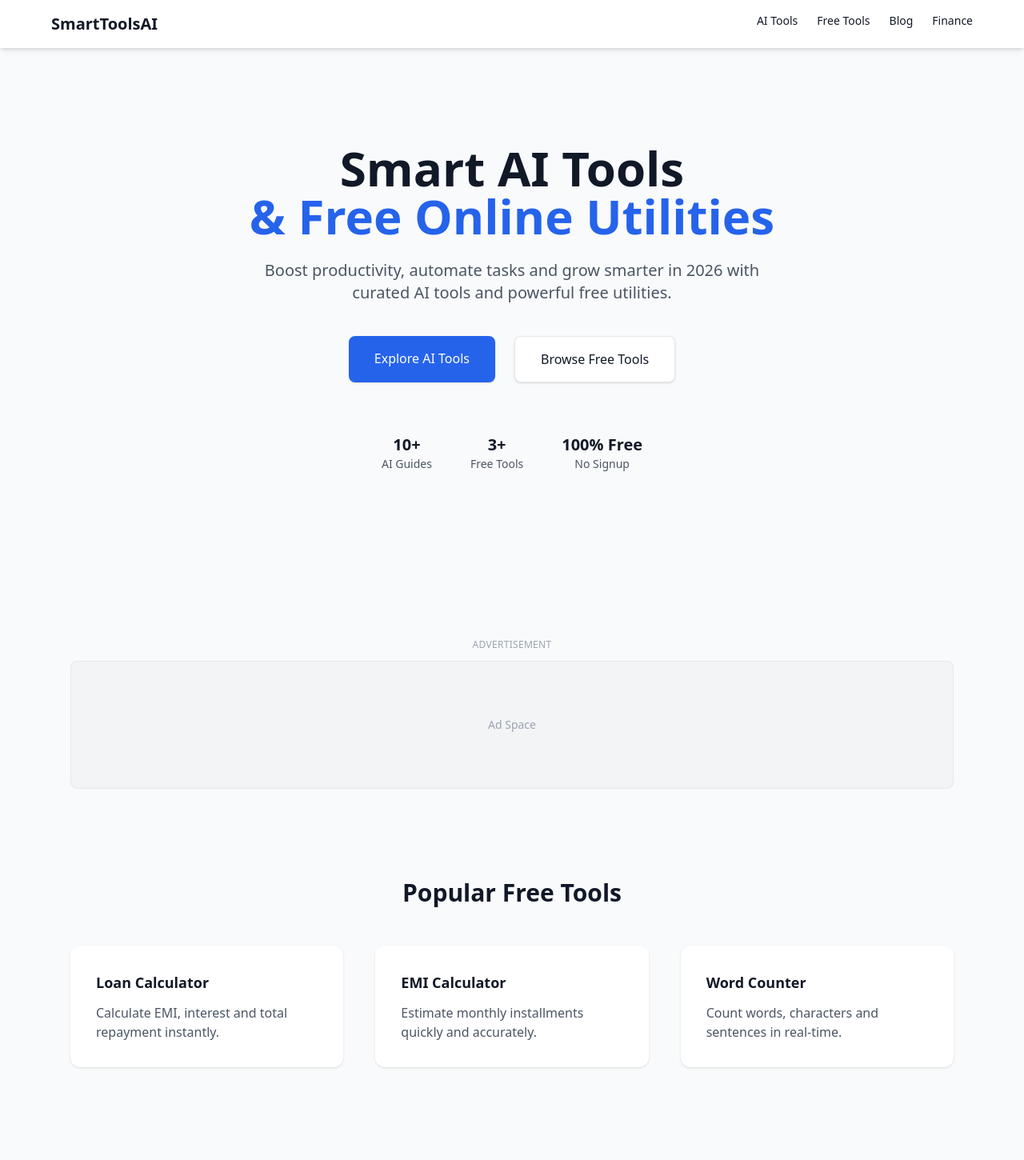
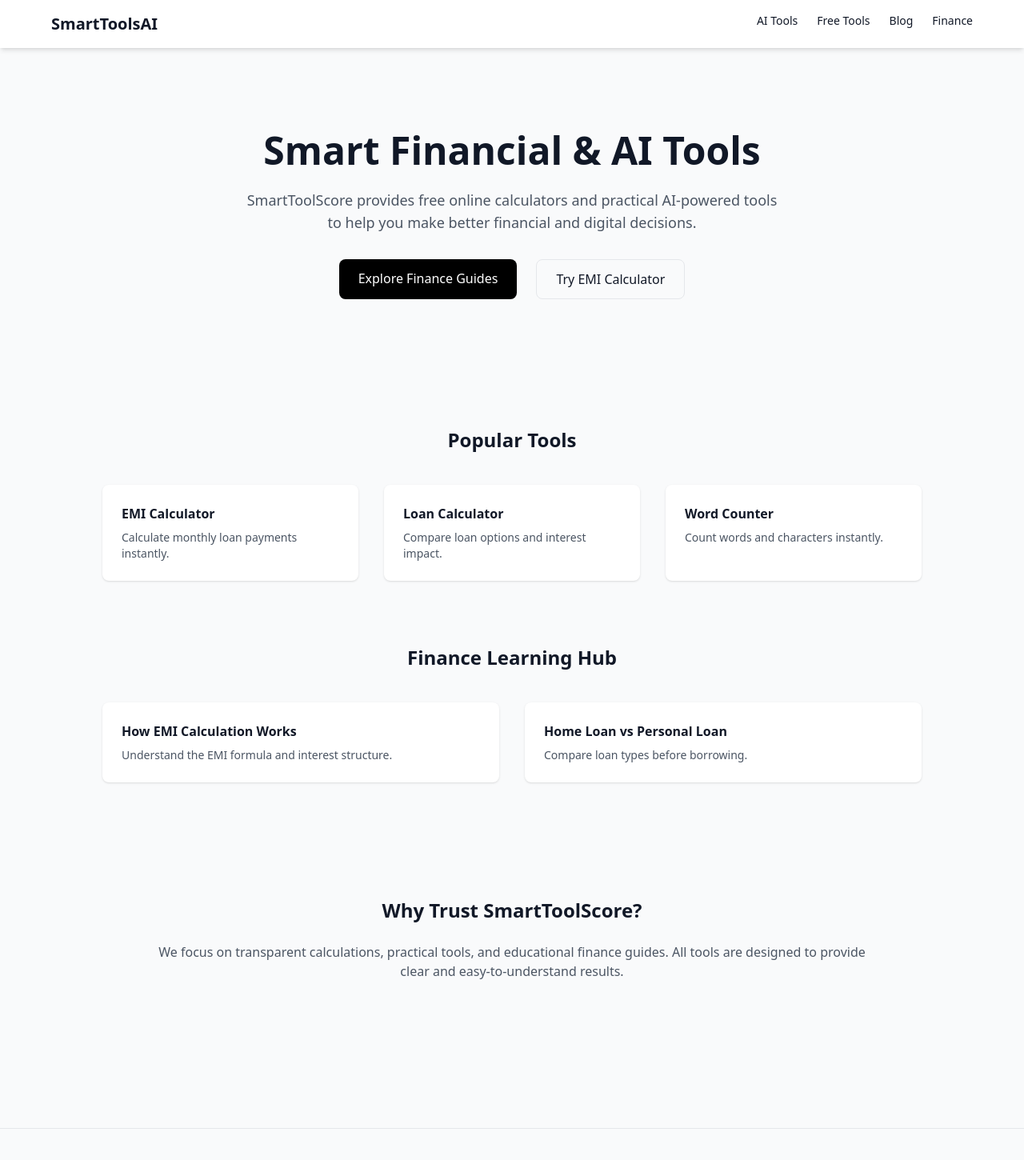
Before and after one commit to rudraod26-maker/smarttoolscore, a Next.js app: page / in a window 1280 px wide. Shown: the top 1450 px of the page at 80% size. Built offline with nearby package versions, Linux system fonts and the light colour scheme.

Commit message:
update authorbox

```diff
--- a/app/page.tsx
+++ b/app/page.tsx
@@ -1,144 +1,107 @@
-import AdBlock from "@/components/AdBlock";
 import Link from "next/link";
-import { articles } from "./ai-tools/articles";
 
-export default function HomePage() {
-  const featuredArticles = articles.slice(0, 3);
-
+export default function Home() {
   return (
-    <div className="space-y-28">
+    <div className="space-y-20">
 
       {/* HERO */}
-      <section className="relative py-24 text-center overflow-hidden">
-        {/* Gradient Background */}
-        <div className="absolute inset-0 bg-gradient-to-b from-blue-50 to-white -z-10" />
-
-        <h1 className="text-5xl md:text-6xl font-extrabold leading-tight mb-6">
-          Smart AI Tools <br />
-          <span className="text-blue-600">
-            & Free Online Utilities
-          </span>
+      <section className="text-center py-20">
+        <h1 className="text-4xl md:text-5xl font-bold mb-6">
+          Smart Financial & AI Tools
         </h1>
 
-        <p className="text-xl text-gray-600 max-w-2xl mx-auto mb-10">
-          Boost productivity, automate tasks and grow smarter in 2026
-          with curated AI tools and powerful free utilities.
+        <p className="text-lg text-gray-600 max-w-2xl mx-auto">
+          SmartToolScore provides free online calculators and practical
+          AI-powered tools to help you make better financial and digital decisions.
         </p>
 
-        <div className="flex justify-center gap-6">
+        <div className="mt-8 flex justify-center gap-6">
           <Link
-            href="/ai-tools"
-            className="bg-blue-600 text-white px-8 py-4 rounded-lg shadow hover:bg-blue-700 transition"
+            href="/finance"
+            className="bg-black text-white px-6 py-3 rounded-lg"
           >
-            Explore AI Tools
+            Explore Finance Guides
           </Link>
 
           <Link
-            href="/tools"
-            className="bg-white border px-8 py-4 rounded-lg shadow hover:shadow-lg transition"
+            href="/tools/emi-calculator"
+            className="border px-6 py-3 rounded-lg"
           >
-            Browse Free Tools
+            Try EMI Calculator
           </Link>
-        </div>
-
-        {/* Trust Stats */}
-        <div className="mt-16 flex justify-center gap-12 text-gray-600 text-sm">
-          <div>
-            <p className="font-bold text-xl text-gray-900">10+</p>
-            <p>AI Guides</p>
-          </div>
-          <div>
-            <p className="font-bold text-xl text-gray-900">3+</p>
-            <p>Free Tools</p>
-          </div>
-          <div>
-            <p className="font-bold text-xl text-gray-900">100% Free</p>
-            <p>No Signup</p>
-          </div>
-        </div>
-      </section>
-      <AdBlock />
-      {/* POPULAR TOOLS */}
-      <section>
-        <h2 className="text-3xl font-bold mb-12 text-center">
-          Popular Free Tools
-        </h2>
-
-        <div className="grid md:grid-cols-3 gap-10">
-          {[
-            {
-              title: "Loan Calculator",
-              desc: "Calculate EMI, interest and total repayment instantly.",
-              href: "/tools/loan-calculator",
-            },
-            {
-              title: "EMI Calculator",
-              desc: "Estimate monthly installments quickly and accurately.",
-              href: "/tools/emi-calculator",
-            },
-            {
-              title: "Word Counter",
-              desc: "Count words, characters and sentences in real-time.",
-              href: "/tools/word-counter",
-            },
-          ].map((tool) => (
-            <Link
-              key={tool.title}
-              href={tool.href}
-              className="bg-white p-8 rounded-xl shadow hover:shadow-xl transition"
-            >
-              <h3 className="text-lg font-semibold mb-3">
-                {tool.title}
-              </h3>
-              <p className="text-gray-600">
-                {tool.desc}
-              </p>
-            </Link>
-          ))}
         </div>
       </section>
 
-      {/* AI ARTICLES */}
-      <section>
-        <h2 className="text-3xl font-bold mb-12 text-center">
-          Trending AI Articles
+      {/* FEATURED TOOLS */}
+      <section className="max-w-5xl mx-auto">
+        <h2 className="text-2xl font-semibold text-center mb-10">
+          Popular Tools
         </h2>
 
-        <div className="grid md:grid-cols-3 gap-10">
-          {featuredArticles.map((article) => (
-            <Link
-              key={article.slug}
-              href={`/ai-tools/${article.slug}`}
-              className="bg-white p-8 rounded-xl shadow hover:shadow-xl transition"
-            >
-              <h3 className="text-lg font-semibold mb-3">
-                {article.title}
-              </h3>
-              <p className="text-gray-600 text-sm">
-                {article.description}
-              </p>
-            </Link>
-          ))}
+        <div className="grid md:grid-cols-3 gap-8">
+          <Link href="/tools/emi-calculator" className="p-6 bg-white shadow rounded-lg hover:shadow-lg transition">
+            <h3 className="font-semibold mb-2">EMI Calculator</h3>
+            <p className="text-gray-600 text-sm">
+              Calculate monthly loan payments instantly.
+            </p>
+          </Link>
+
+          <Link href="/tools/loan-calculator" className="p-6 bg-white shadow rounded-lg hover:shadow-lg transition">
+            <h3 className="font-semibold mb-2">Loan Calculator</h3>
+            <p className="text-gray-600 text-sm">
+              Compare loan options and interest impact.
+            </p>
+          </Link>
+
+          <Link href="/tools/word-counter" className="p-6 bg-white shadow rounded-lg hover:shadow-lg transition">
+            <h3 className="font-semibold mb-2">Word Counter</h3>
+            <p className="text-gray-600 text-sm">
+              Count words and characters instantly.
+            </p>
+          </Link>
         </div>
       </section>
 
-      {/* FINAL CTA */}
-      <section className="py-20 text-center bg-gradient-to-r from-blue-600 to-blue-500 text-white rounded-2xl">
-        <h2 className="text-3xl font-bold mb-4">
-          Discover Smarter Tools Today
+      {/* FINANCE GUIDES */}
+      <section className="max-w-5xl mx-auto">
+        <h2 className="text-2xl font-semibold text-center mb-10">
+          Finance Learning Hub
         </h2>
 
-        <p className="mb-8 text-blue-100 max-w-xl mx-auto">
-          Stay ahead with AI insights, calculators and practical tools
-          designed for productivity and growth.
-        </p>
+        <div className="grid md:grid-cols-2 gap-8">
+          <Link href="/ai-tools/how-emi-calculation-works" className="p-6 bg-white shadow rounded-lg hover:shadow-lg transition">
+            <h3 className="font-semibold mb-2">
+              How EMI Calculation Works
+            </h3>
+            <p className="text-gray-600 text-sm">
+              Understand the EMI formula and interest structure.
+            </p>
+          </Link>
 
-        <Link
-          href="/ai-tools"
-          className="bg-white text-blue-600 px-8 py-4 rounded-lg font-semibold hover:bg-gray-100 transition"
-        >
-          Start Exploring
-        </Link>
+          <Link href="/ai-tools/home-loan-vs-personal-loan" className="p-6 bg-white shadow rounded-lg hover:shadow-lg transition">
+            <h3 className="font-semibold mb-2">
+              Home Loan vs Personal Loan
+            </h3>
+            <p className="text-gray-600 text-sm">
+              Compare loan types before borrowing.
+            </p>
+          </Link>
+        </div>
+      </section>
+
+      {/* TRUST SECTION */}
+      <section className="bg-gray-50 py-16">
+        <div className="max-w-4xl mx-auto text-center space-y-6">
+          <h2 className="text-2xl font-semibold">
+            Why Trust SmartToolScore?
+          </h2>
+
+          <p className="text-gray-600">
+            We focus on transparent calculations, practical tools,
+            and educational finance guides. All tools are designed
+            to provide clear and easy-to-understand results.
+          </p>
+        </div>
       </section>
 
     </div>
```
